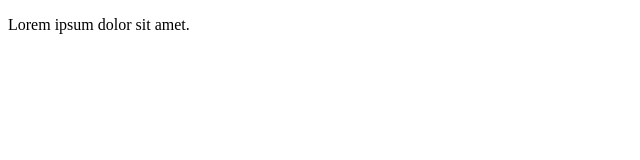
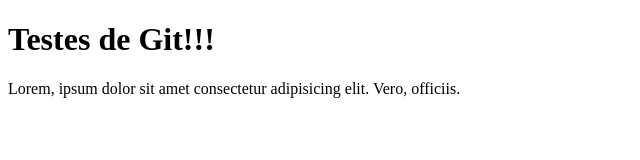
Before and after one commit to andersonfontes/sapataria-oswaldo, a plain HTML site: page teste99.html in a window 1280 px wide. Shown: the whole page, without its empty margins (0-640 px from the left). Drawn offline with Linux system fonts and the light colour scheme.

Commit message:
criei conflitos

```diff
--- a/teste99.html
+++ b/teste99.html
@@ -1,13 +1,13 @@
 <!DOCTYPE html>
-<html lang="en">
+<html lang="pt-br">
 <head>
     <meta charset="UTF-8">
     <meta http-equiv="X-UA-Compatible" content="IE=edge">
     <meta name="viewport" content="width=device-width, initial-scale=1.0">
-    <title>Document</title>
+    <title>Testes de Git</title>
 </head>
 <body>
-     <p> Lorem ipsum dolor sit amet.</p>
+    <h1> Testes de Git!!!</h1>
+    <p> Lorem, ipsum dolor sit amet consectetur adipisicing elit. Vero, officiis.</p>
 </body>
 </html>
- <!-- comentario qualquer genérico -->
```
